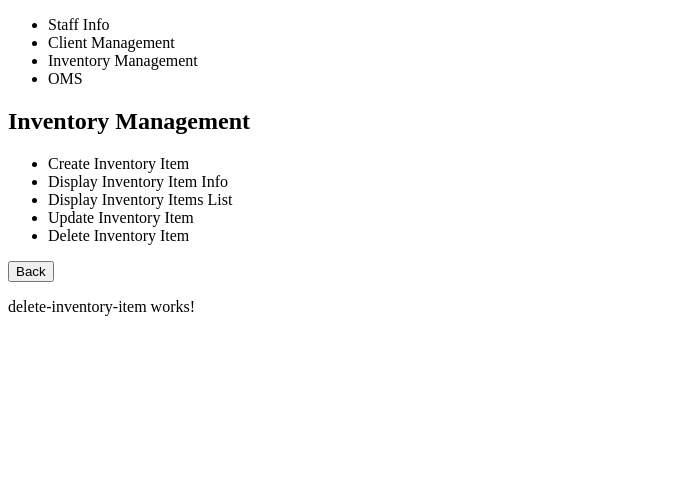
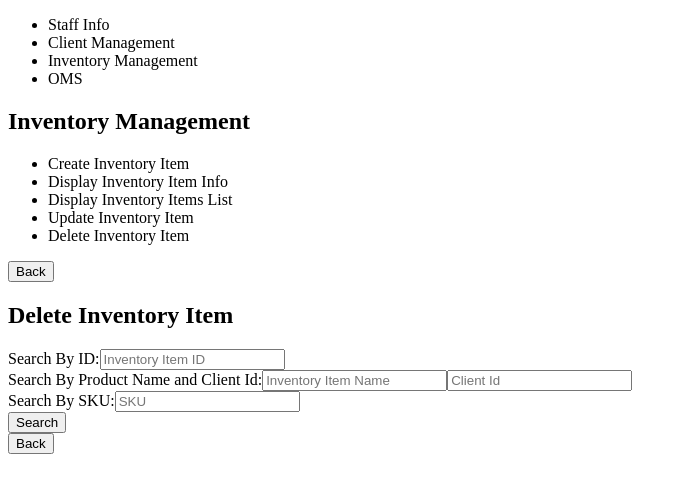
Before and after one commit to philipzhang86/mini-warehouse, an Angular app: page /staff-dashboard/inventory-dashboard/delete-inventory-item in a window 1280 px wide. Shown: the top 492 px of the page, without its empty margins (0-687 px from the left). Built offline with nearby package versions, Linux system fonts and the light colour scheme.

Commit message:
delete-inventory-item 1.0 added

```diff
--- a/src/app/staff-dashboard/inventory-dashboard/delete-inventory-item/delete-inventory-item.component.html
+++ b/src/app/staff-dashboard/inventory-dashboard/delete-inventory-item/delete-inventory-item.component.html
@@ -1 +1,35 @@
-<p>delete-inventory-item works!</p>
+<div class="delete-inventory-item">
+  <h2>Delete Inventory Item</h2>
+  <form #searchForm="ngForm" (ngSubmit)="searchInventoryItem(searchForm)">
+    <div>
+      <label for="id">Search By ID:</label>
+      <input type="text" id="inventoryId" [(ngModel)]="search.inventoryId" name="inventoryId"
+        placeholder="Inventory Item ID" [disabled]="search.name.length > 0 || search.sku.length > 0">
+    </div>
+    <div>
+      <label for="name">Search By Product Name and Client Id:</label>
+      <input type="text" id="name" [(ngModel)]="search.name" name="name" placeholder="Inventory Item Name"
+        [disabled]="search.inventoryId.length > 0 || search.sku.length > 0">
+      <input type="text" id="clientId" [(ngModel)]="search.clientId" name="clientId" placeholder="Client Id">
+    </div>
+    <div>
+      <label for="sku">Search By SKU:</label>
+      <input type="text" id="sku" [(ngModel)]="search.sku" name="sku" placeholder="SKU"
+        [disabled]="search.inventoryId.length > 0 || search.name.length > 0">
+    </div>
+    <button type="submit">Search</button>
+  </form>
+
+  <div *ngIf="inventory">
+    <h3>Inventory Item Details:</h3>
+    <p>Inventory Id: {{inventory.id}}</p>
+    <p>Client Id: {{inventory.clientId}}</p>
+    <p>Product Name: {{inventory.productName}}</p>
+    <p>SKU: {{inventory.sku}}</p>
+    <p>Quantity: {{inventory.quantity}}</p>
+    <button *ngIf="inventory" (click)="deleteInventoryItem(inventory.id)">Delete Inventory Item</button>
+  </div>
+
+  <button (click)="goBack()">Back</button>
+  <router-outlet></router-outlet>
+</div>
--- a/src/app/staff-dashboard/inventory-dashboard/delete-inventory-item/delete-inventory-item.component.ts
+++ b/src/app/staff-dashboard/inventory-dashboard/delete-inventory-item/delete-inventory-item.component.ts
@@ -1,4 +1,7 @@
 import { Component, OnInit } from '@angular/core';
+import { HttpClient, HttpHeaders } from '@angular/common/http';
+import { AuthService } from 'src/app/auth.service';
+import { Router } from '@angular/router';
 
 @Component({
   selector: 'app-delete-inventory-item',
@@ -6,10 +9,71 @@ import { Component, OnInit } from '@angular/core';
   styleUrls: ['./delete-inventory-item.component.scss']
 })
 export class DeleteInventoryItemComponent implements OnInit {
+  search = {
+    inventoryId: '',
+    name: '',
+    clientId: '',
+    sku: ''
+  };
+  inventory: any;
 
-  constructor() { }
+  constructor(
+    private router: Router,
+    private http: HttpClient,
+    private authService: AuthService
+  ) { }
 
   ngOnInit(): void {
   }
 
+  searchInventoryItem(form: any): void {
+    let url = 'http://localhost:9082/inventory-service/api/staffs/inventories/';
+    const token = this.authService.getToken();
+    const headers = new HttpHeaders({ 'Authorization': `Bearer ${token}` });
+
+    if (this.search.inventoryId) {
+      url += `by-id/${this.search.inventoryId}`;
+    } else if (this.search.name && this.search.clientId) {
+      url += `by-product-name-and-client-id/${this.search.name}/${this.search.clientId}`;
+    } else if (this.search.sku) {
+      url += `by-sku/${this.search.sku}`;
+    }
+
+    this.http.get<any>(url, { headers }).subscribe(
+      inventory => {
+        console.log('Inventory item info', inventory);
+        this.inventory = inventory;  // Assign the fetched data to the inventory variable
+      },
+      error => {
+        console.error('Error fetching inventory item info', error);
+        alert('Failed to fetch inventory item info');
+      }
+    );
+  }
+
+  deleteInventoryItem(inventoryId: Number): void {
+    const isConfirmed = confirm('Are you sure you want to delete this inventory item?');
+    if (!isConfirmed) {
+      return;
+    }
+
+    const token = this.authService.getToken();
+    const url = `http://localhost:9082/inventory-service/api/staffs/inventories/${inventoryId}`;
+    this.http.delete(url, {
+      headers: new HttpHeaders({ 'Authorization': `Bearer ${token}` })
+    }).subscribe(
+      () => {
+        alert('Inventory item deleted');
+        this.inventory = null;  // Clear the displayed inventory item info
+      },
+      error => {
+        console.error('Error deleting inventory item', error);
+        alert('Failed to delete inventory item');
+      }
+    );
+  }
+
+  goBack(): void {
+    this.router.navigate(['/staff-dashboard/inventory-dashboard']);
+  }
 }
```
